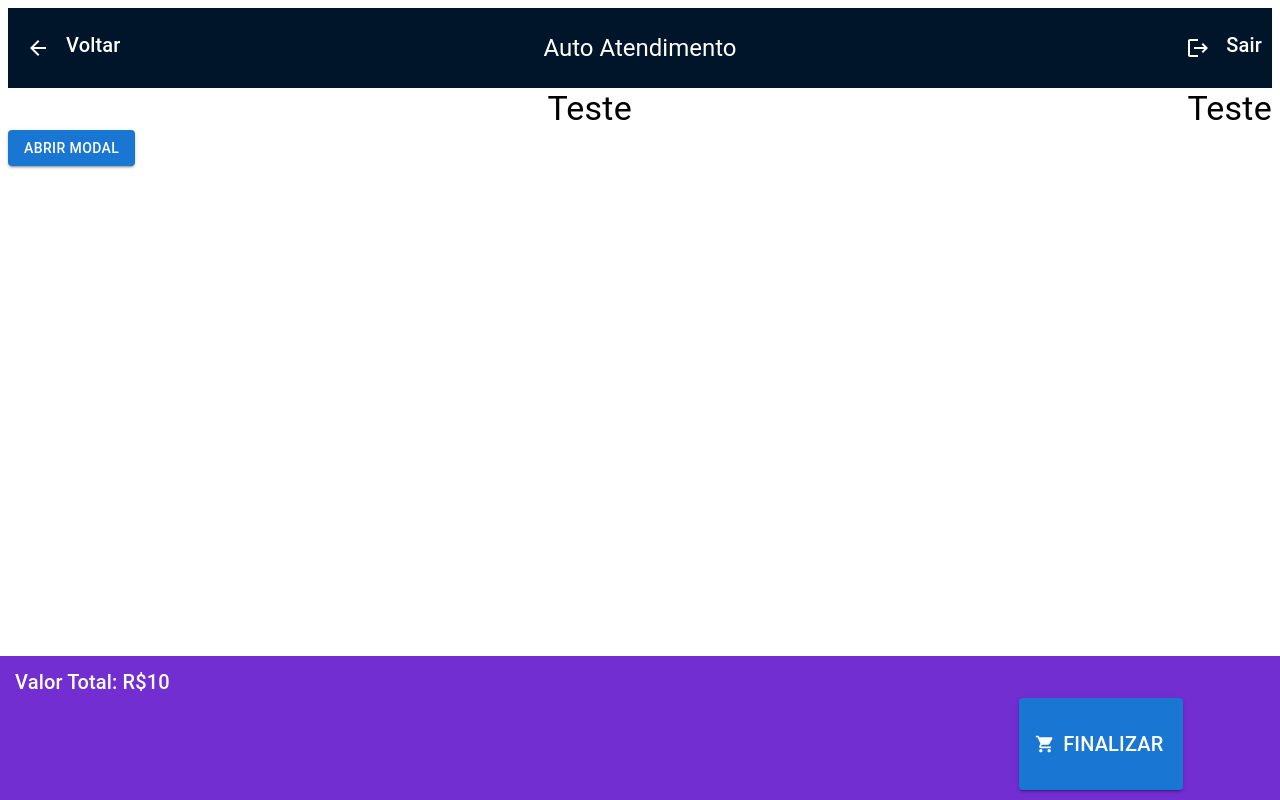
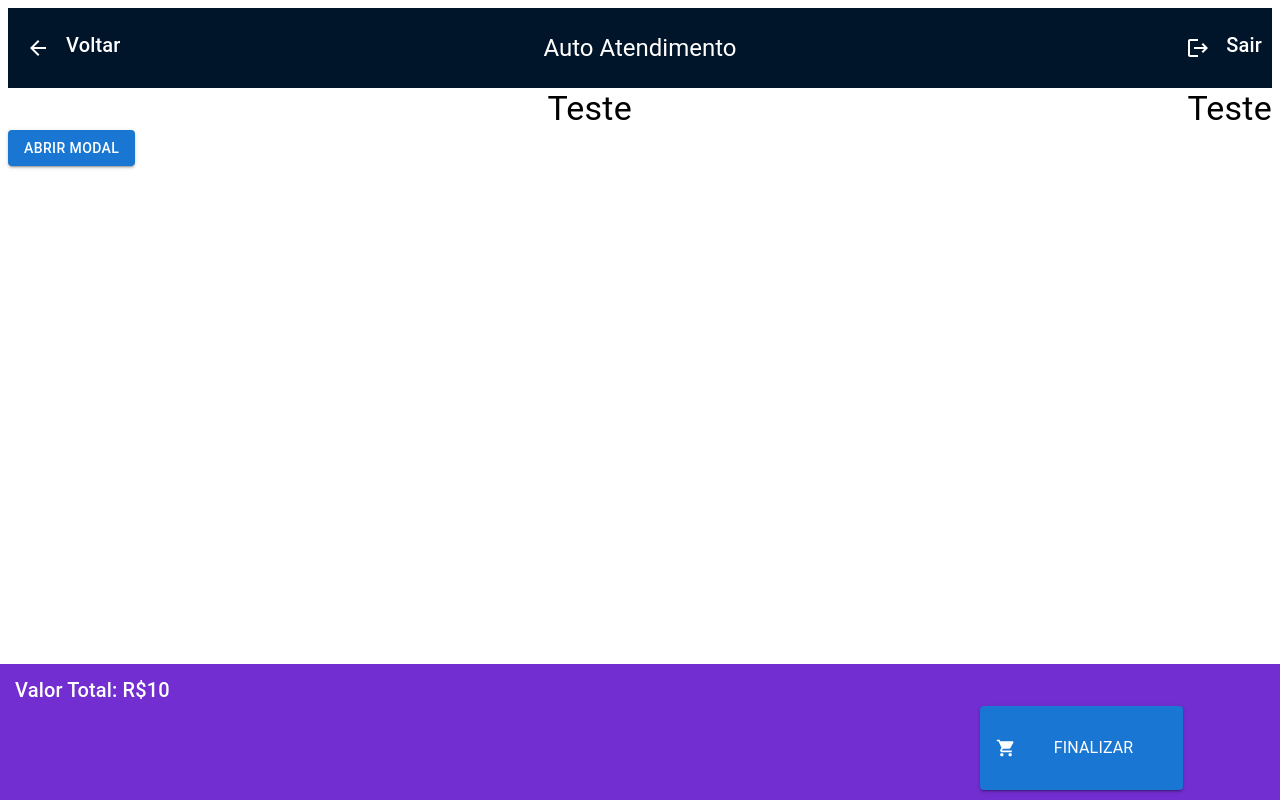
Before and after one commit to ewerton336/autoatendimento, a Next.js app: page / in a window 1280 px wide. Built offline with nearby package versions, Linux system fonts and the light colour scheme.

Commit message:
ajustes gerais

```diff
--- a/src/components/footer/footer.tsx
+++ b/src/components/footer/footer.tsx
@@ -22,7 +22,7 @@ const Footer: React.FC<FooterProps> = ({ totalAmount }) => {
       }}
     >
       <Grid container justifyContent="space-between" alignItems="center">
-        <Grid item xs={11} textAlign="left">
+        <Grid item xs={11} textAlign="left" alignItems="center">
           <Typography variant="h6" sx={{ marginLeft: "5px" }}>
             Valor Total: R${totalAmount}
           </Typography>
@@ -34,7 +34,7 @@ const Footer: React.FC<FooterProps> = ({ totalAmount }) => {
             startIcon={<ShoppingCartIcon />}
             sx={{ padding: "30px 20px" }}
           >
-            <Typography variant="h6" component="span">
+            <Typography sx={{ padding: "0px 30px" }} component="span">
               Finalizar
             </Typography>
           </Button>
```
